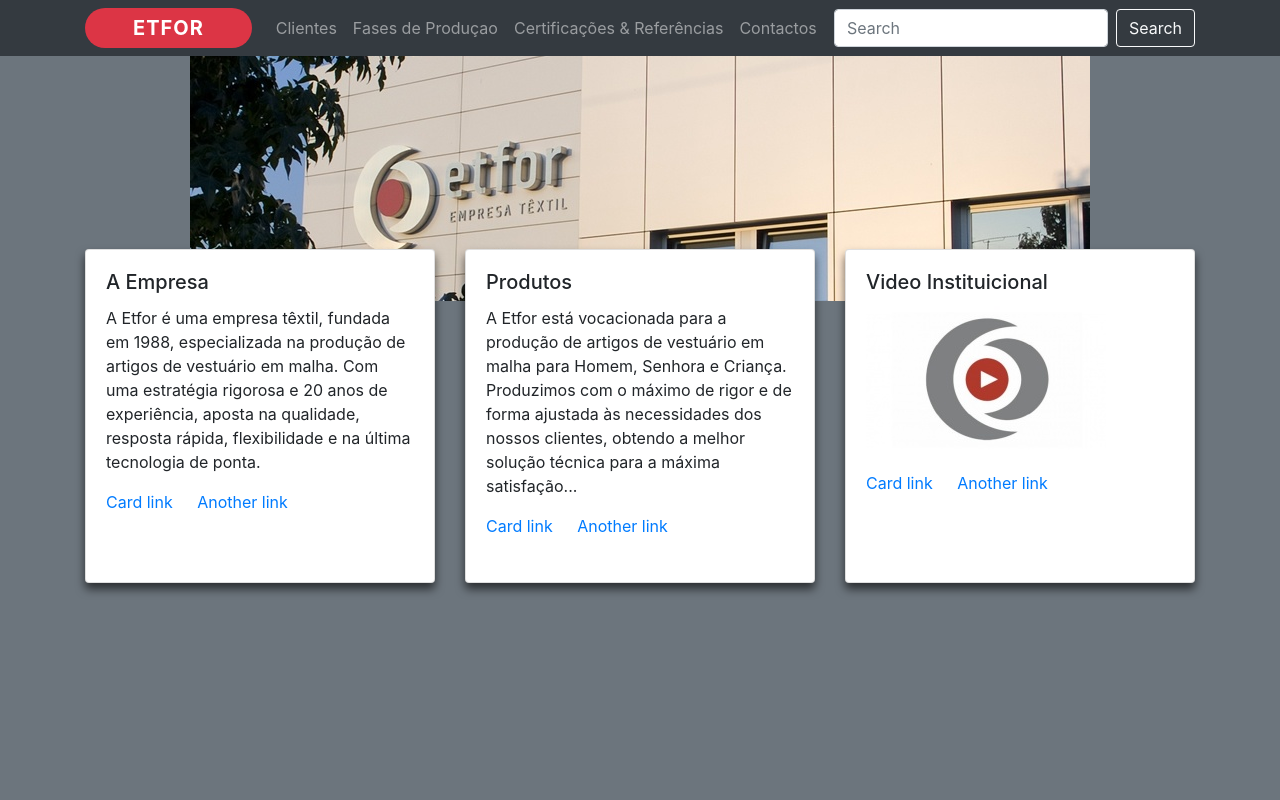
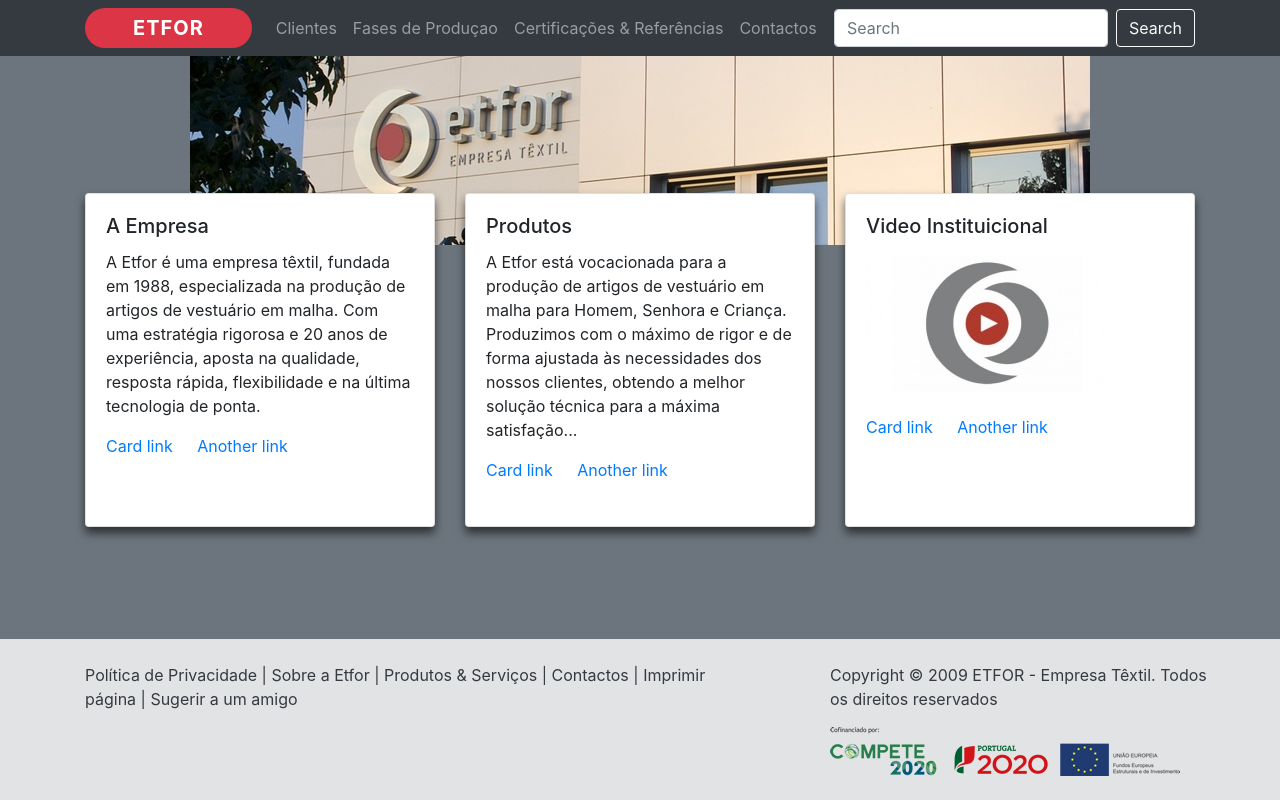
Before and after one commit to Capi15/ProjetoHTML, a website: page index.html in a window 1280 px wide. Drawn offline with nearby package versions, Linux system fonts and the light colour scheme.

Commit message:
footer corrections

```diff
--- a/index.html
+++ b/index.html
@@ -1,5 +1,5 @@
 <!DOCTYPE html>
-<html lang="en">
+<html lang="en" class="h-100">
     <head>
         <title>ETFOR</title>
 
@@ -16,8 +16,8 @@
         />
         <link rel="stylesheet" href="css/css.css" />
     </head>
-    <body class="bg-secondary">
-        <nav class="navbar navbar-expand-xl navbar-dark bg-dark navbar-fixed">
+    <body class="bg-secondary h-100">
+        <nav class="navbar navbar-expand-xl navbar-dark bg-dark fixed-top">
             <div class="container">
                 <a
                     class="navbar-brand bg-danger pr-5 pl-5 rounded-pill font-weight-bold nav-item active"
@@ -142,6 +142,43 @@
                 </div>
             </div>
         </div>
+
+        <footer class="mt-auto alert-secondary fixed-bottom">
+            <div class="container">
+                <div class="row py-4">
+                    <div class="col-md-7 pb-2">
+                        <a class="text-dark" href="#"
+                            >Política de Privacidade</a
+                        >
+                        |
+                        <a class="text-dark" href="#">Sobre a Etfor</a>
+                        |
+                        <a class="text-dark" href="#">Produtos & Serviços</a>
+                        |
+                        <a class="text-dark" href="#">Contactos</a>
+                        |
+                        <a class="text-dark" href="#">Imprimir página</a>
+                        |
+                        <a class="text-dark" href="#">Sugerir a um amigo</a>
+                    </div>
+                    <div class="col-md-1"></div>
+                    <div class="col-md-4">
+                        <div class="row text-dark">
+                            Copyright © 2009 ETFOR - Empresa Têxtil. Todos os
+                            direitos reservados
+                        </div>
+                        <div class="row pt-3">
+                            <img
+                                src="./imagens/logo.png"
+                                class="img-fluid"
+                                alt="Responsive image"
+                            />
+                        </div>
+                    </div>
+                </div>
+            </div>
+        </footer>
+
         <!-- Optional JavaScript -->
         <!-- jQuery first, then Popper.js, then Bootstrap JS -->
         <script src="node_modules/jquery/dist/jquery.min.js"></script>
```
Also changed, not shown: Contactos.html (+1 -1 lines), certificacoes.html (+38 -3 lines).
